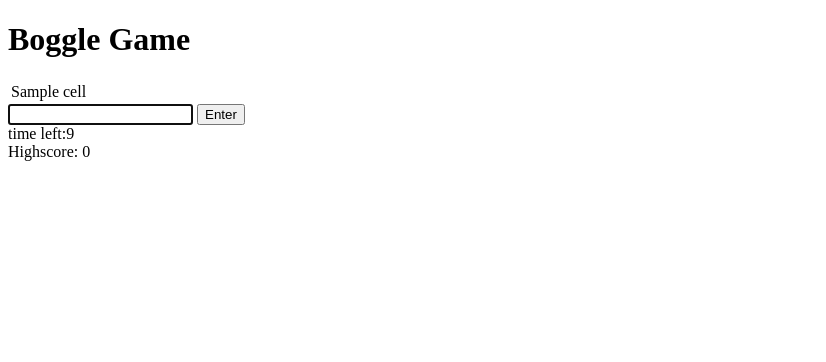
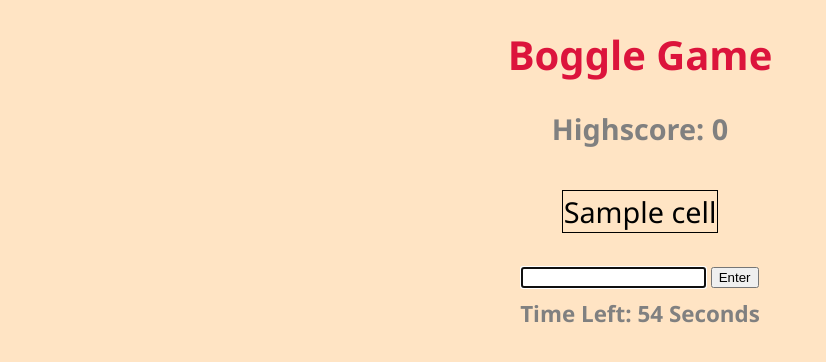
Before and after one commit to JoshuaScarbrough/Flask-Boggle-New, a Flask app: template templates/index.html in a window 1280 px wide. Shown: the top 362 px of the page, without its empty margins (0-826 px from the left). Run offline with Flask 3, Linux system fonts and the light colour scheme; the template is opened without the code that fills it: most values are stand-ins (such as "Sample title", 1, 10 or a date in 2020); parts of the project's set-up code (start-up, migrations or seed data) failed here and were passed over; some libraries are stand-ins or nearby versions.

Commit message:
Changes to the CSS; added some spacing and styling

```diff
--- a/static/app.css
+++ b/static/app.css
@@ -0,0 +1,61 @@
+body{
+    background-color: bisque;
+    font-family:'Segoe UI', Tahoma, Geneva, Verdana, sans-serif;
+}
+
+h1{
+    text-align: center;
+    font-size: 2.5rem;
+    color: crimson;
+}
+
+#highScore{
+    margin-top: 10px;
+    color: grey;
+    font-size: 1.8rem;
+    font-weight: bold;
+    display: flex;
+    justify-content: center;
+    margin-bottom: 30px;
+}
+
+#scoreBoard{
+    font-size: 1.4rem;
+    font-weight: bold;
+    color: crimson;
+    display: flex;
+    justify-content: center;
+    margin-bottom: 10px;
+}
+
+#gameBoard{
+    font-size: 1.8rem;
+    display: flex;
+    justify-content: center;
+    box-sizing: content-box;
+    margin-bottom: 30px;
+}
+
+#randLetter{
+    text-align: center;
+    border: 1px solid black;
+}
+
+#response{
+    display: flex;
+    justify-content: center;
+}
+
+#userForm{
+    display: flex;
+    justify-content: center;
+}
+
+#timeBoard{
+    color: grey;
+    font-weight: bold;
+    font-size: 1.4rem;
+    display: flex;
+    justify-content: center;
+    margin-top: 10px;
+}
--- a/static/app.js
+++ b/static/app.js
@@ -1,5 +1,5 @@
 var score = 0;
-var time = 15;
+var time = 60;
 var timer = setInterval(updateTime, 1000);
 initHighscoreDisplay();
 
@@ -30,7 +30,7 @@ $(".add-word").on("submit", async function handleSubmit(e){
 
 async function updateTime(){
     time--;
-    document.getElementById("timeBoard").innerHTML = "time left:" + time;
+    document.getElementById("timeBoard").innerHTML = "Time Left: " + time + " Seconds";
     if(time == 0){
         clearInterval(timer);
         const resp = await axios.get("/gameOver", {params: {score: score}} );
--- a/templates/index.html
+++ b/templates/index.html
@@ -4,12 +4,21 @@
     <meta charset="UTF-8">
     <meta name="viewport" content="width=device-width, initial-scale=1.0">
     <title> Boggle Game </title>
+    <link rel="stylesheet" href="/static/app.css">
 </head>
 
 <body>
     <h1> Boggle Game </h1>
 
-    <section>
+    <div id="highScore">
+
+    </div>
+
+    <div id="scoreBoard">
+
+    </div>
+
+    <section id="gameBoard">
 
         <table>
             <tbody>
@@ -18,7 +27,7 @@
             <tr>
 
                 {% for cell in row %}
-                <td>
+                <td id="randLetter">
                     {{cell}}
                 </td>
                 {% endfor %}
@@ -31,7 +40,11 @@
 
     </section>
 
-    <section>
+    <div id="response">
+
+    </div>
+
+    <section id="userForm">
 
         <form class="add-word">
             <input name="word" class="word" autofocus>
@@ -40,21 +53,10 @@
 
     </section>
 
-    <div id="response">
-
-    </div>
-
-    <div id="scoreBoard">
-
-    </div>
-
     <div id="timeBoard">
 
     </div>
 
-    <div id="highScore">
-
-    </div>
 
     <script src="http://unpkg.com/jquery"></script>
     <script src="https://unpkg.com/axios@0.19.0/dist/axios.js"></script>
```
